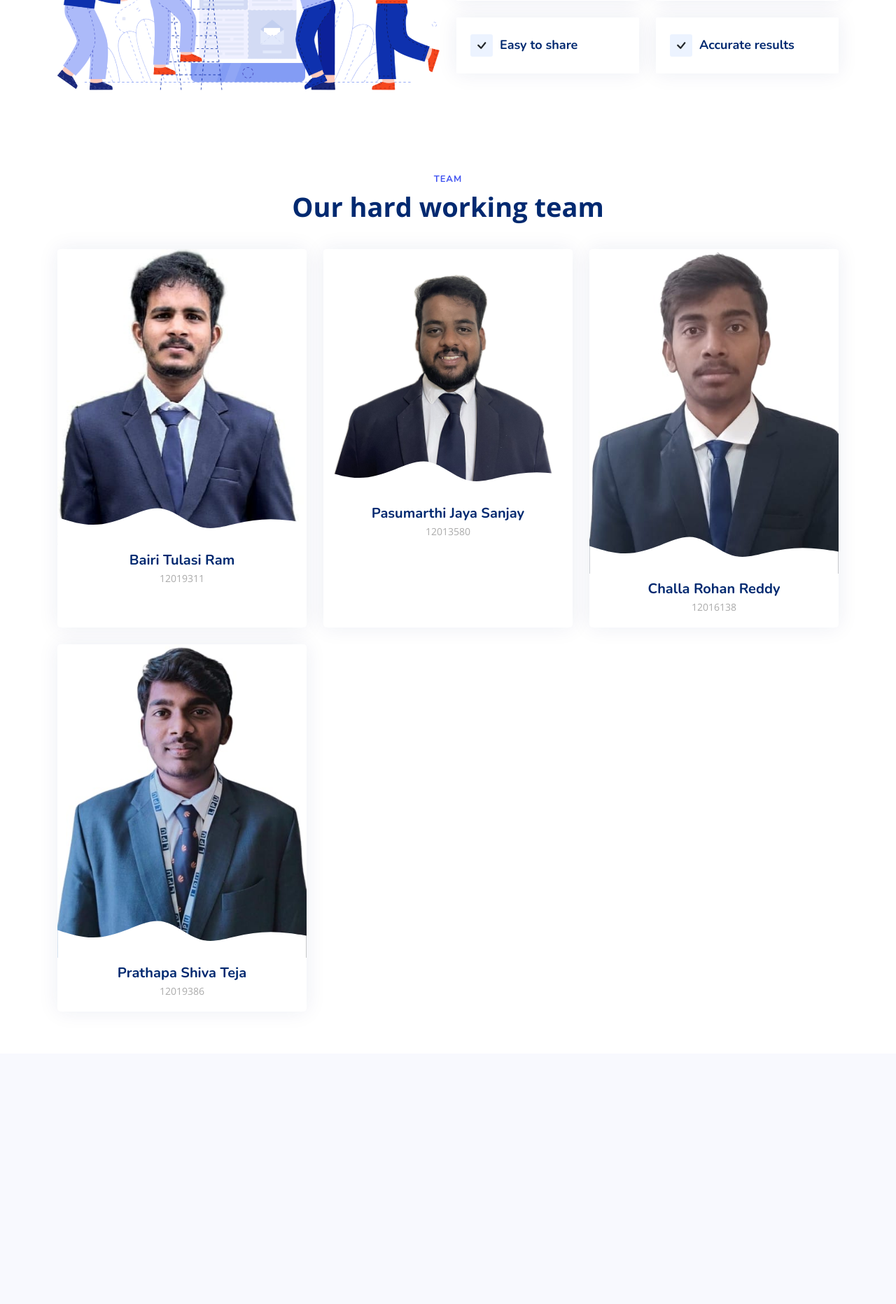
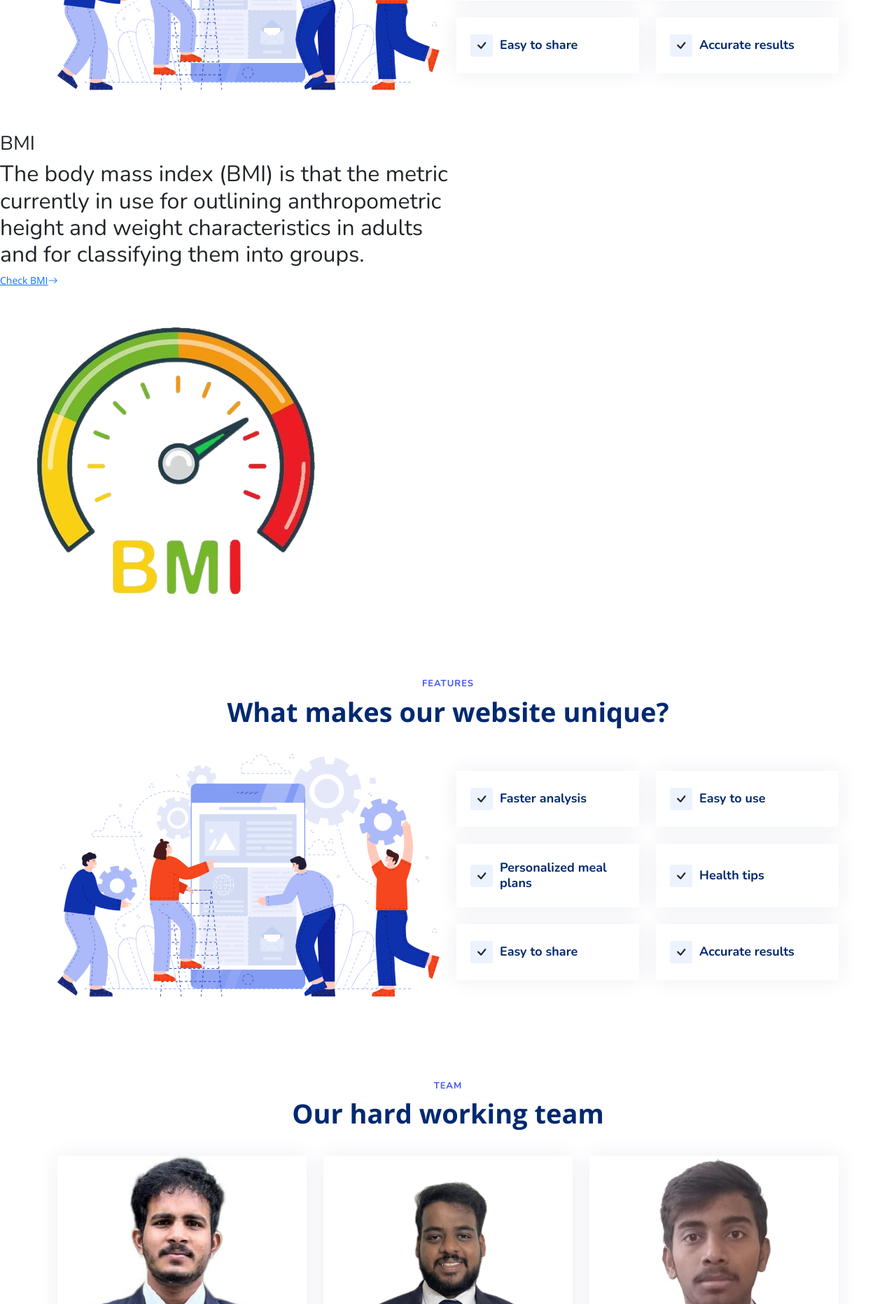
Before and after one commit to JayaSanjay2003/healthbot-ml, a Flask app: template templates/index_auth copy.html in a window 1280 px wide. Shown: the part 1806-3670 px from the top of the page at 70% size. Before the commit the page ends 3228 px from the top, so only its background shows below. Run offline with Flask 3, Linux system fonts and the light colour scheme; the template is opened without the code that fills it, so the values that code supplies are empty; parts of the project's set-up code (start-up, migrations or seed data) failed here and were passed over; some libraries are stand-ins or nearby versions.

Commit message:
Update index_auth copy.html

```diff
--- a/templates/index_auth copy.html
+++ b/templates/index_auth copy.html
@@ -136,6 +136,107 @@
 </section>
 <!-- End Features Section -->
 
+
+<!-- ======= Team Section ======= -->
+
+
+            <div class="col-lg-6 d-flex flex-column justify-content-center" data-aos="fade-up" data-aos-delay="200">
+                <div class="content">
+                    <h3>BMI</h3>
+                    <h2>The body mass index (BMI) is that the metric currently in use for outlining anthropometric height and weight
+                        characteristics in adults and for classifying them into groups.</h2>
+                    <div class="text-center text-lg-start">
+                        <a href="login" class="btn-read-more d-inline-flex align-items-center justify-content-center align-self-center">
+                            <span>Check BMI</span>
+                            <i class="bi bi-arrow-right"></i>
+                        </a>
+                    </div>
+                </div>
+            </div>
+
+            <div class="col-lg-6 d-flex align-items-center" data-aos="zoom-out" data-aos-delay="200">
+                <img src="{{ url_for('static',filename='custom/about.png') }}" class="img-fluid" alt="">
+            </div>
+
+        </div>
+    </div>
+
+</section>
+<!-- End About Section -->
+
+
+
+<!-- ======= Features Section ======= -->
+<section id="features" class="features">
+
+    <div class="container" data-aos="fade-up">
+
+        <header class="section-header">
+            <h2>Features</h2>
+            <p>What makes our website unique?</p>
+        </header>
+
+        <div class="row">
+
+            <div class="col-lg-6">
+                <img src="{{ url_for('static',filename='img/features.png') }}" class="img-fluid" alt="">
+            </div>
+
+            <div class="col-lg-6 mt-5 mt-lg-0 d-flex">
+                <div class="row align-self-center gy-4">
+
+                    <div class="col-md-6" data-aos="zoom-out" data-aos-delay="200">
+                        <div class="feature-box d-flex align-items-center">
+                            <i class="bi bi-check"></i>
+                            <h3>Faster analysis</h3>
+                        </div>
+                    </div>
+
+                    <div class="col-md-6" data-aos="zoom-out" data-aos-delay="300">
+                        <div class="feature-box d-flex align-items-center">
+                            <i class="bi bi-check"></i>
+                            <h3>Easy to use</h3>
+                        </div>
+                    </div>
+
+                    <div class="col-md-6" data-aos="zoom-out" data-aos-delay="400">
+                        <div class="feature-box d-flex align-items-center">
+                            <i class="bi bi-check"></i>
+                            <h3>Personalized meal plans</h3>
+                        </div>
+                    </div>
+
+                    <div class="col-md-6" data-aos="zoom-out" data-aos-delay="500">
+                        <div class="feature-box d-flex align-items-center">
+                            <i class="bi bi-check"></i>
+                            <h3>Health tips</h3>
+                        </div>
+                    </div>
+
+                    <div class="col-md-6" data-aos="zoom-out" data-aos-delay="600">
+                        <div class="feature-box d-flex align-items-center">
+                            <i class="bi bi-check"></i>
+                            <h3>Easy to share</h3>
+                        </div>
+                    </div>
+
+                    <div class="col-md-6" data-aos="zoom-out" data-aos-delay="700">
+                        <div class="feature-box d-flex align-items-center">
+                            <i class="bi bi-check"></i>
+                            <h3>Accurate results</h3>
+                        </div>
+                    </div>
+
+                </div>
+            </div>
+
+        </div>
+        <!-- / row -->
+
+    </div>
+
+</section>
+<!-- End Features Section -->
 
 <!-- ======= Team Section ======= -->
 <section id="team" class="team">
```
